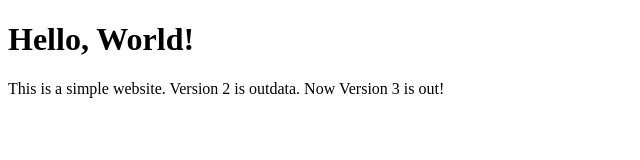
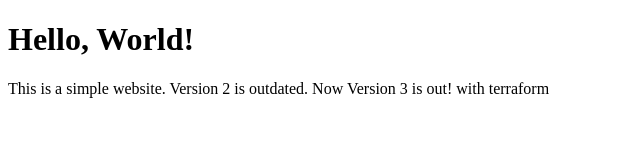
Before and after one commit to sami-eurus/CodePipeline, a plain HTML site: page index.html in a window 1280 px wide. Shown: the whole page, without its empty margins (0-640 px from the left). Drawn offline with Linux system fonts and the light colour scheme.

Commit message:
v3 terraform support

```diff
--- a/index.html
+++ b/index.html
@@ -7,6 +7,6 @@
 </head>
 <body>
     <h1>Hello, World!</h1>
-    <p>This is a simple website. Version 2 is outdata. Now Version 3 is out!</p>
+    <p>This is a simple website. Version 2 is outdated. Now Version 3 is out! with terraform</p>
 </body>
 </html>
```
